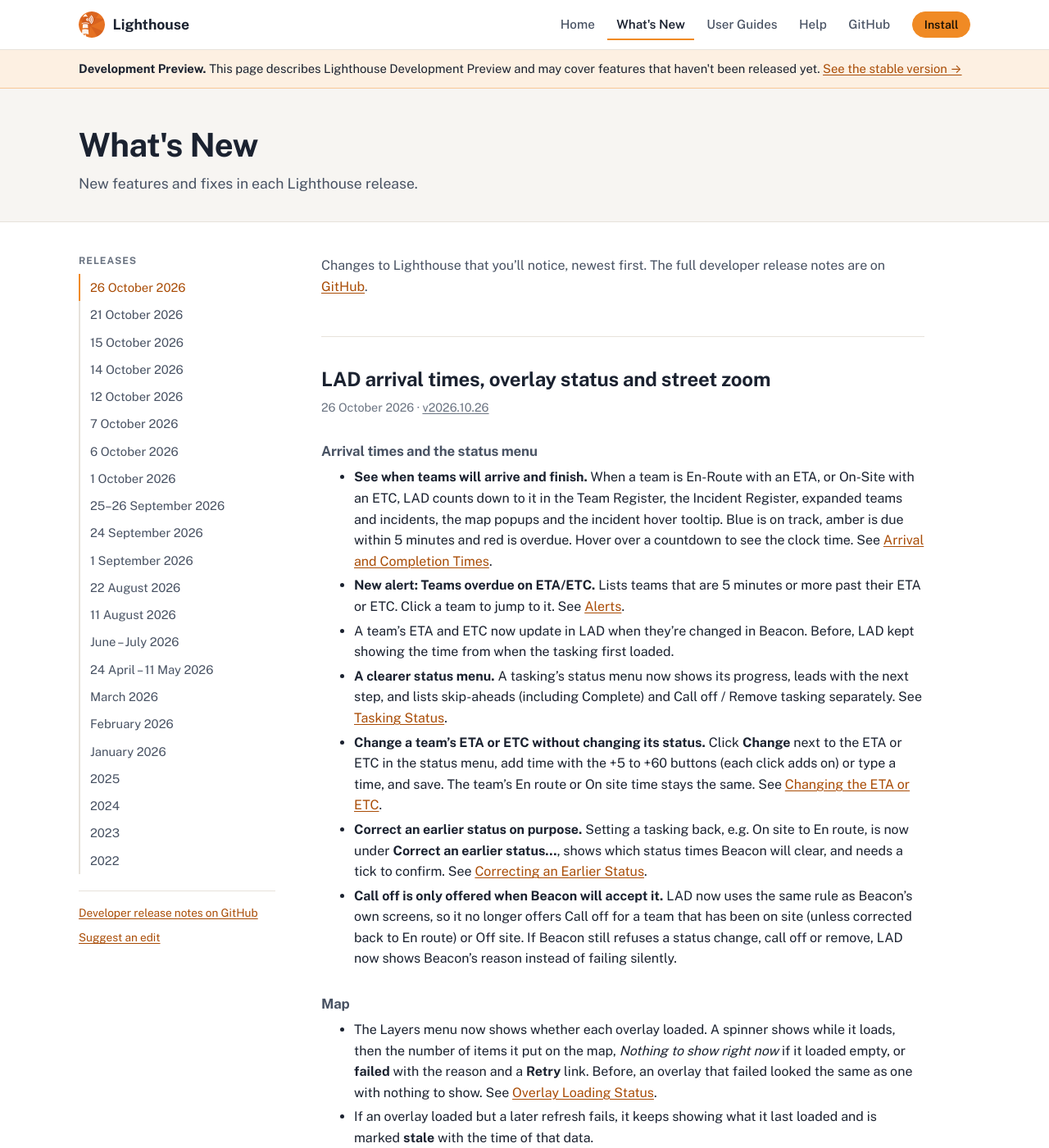
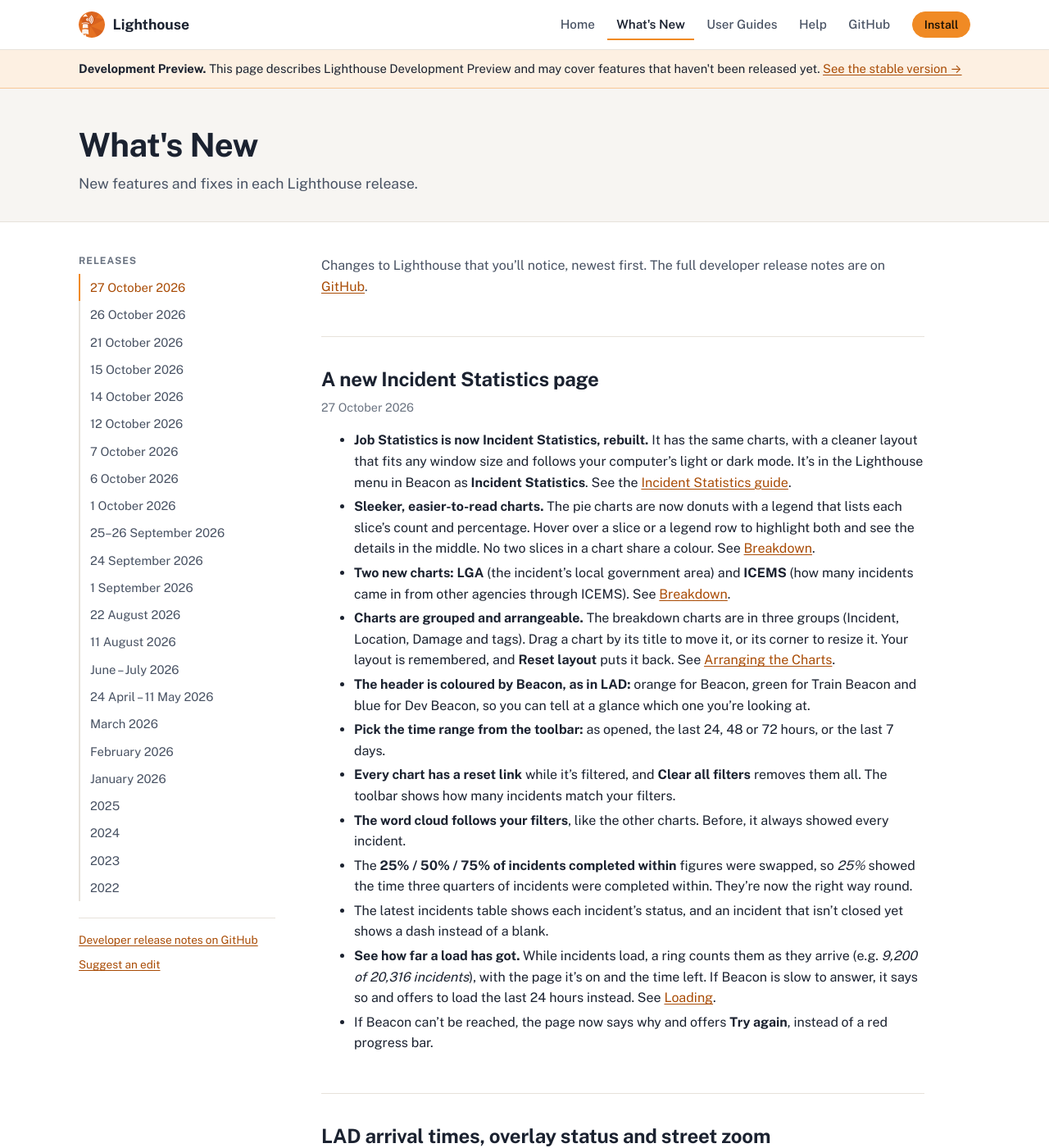
Before and after one commit to NSWSESMembers/lighthouse.ses.nsw.gov.au, a Jekyll site: the page built from preview/whats-new/index.md, in a window 1280 px wide and 1400 px high. Shown: the whole window at 82% size. Built offline with Jekyll 4.4.1, drawn with Linux system fonts in a browser that asks for light colours.

Commit message:
Sync preview docs from NSWSESMembers/Lighthouse@ce0fbea (master-dev)

```diff
--- a/_data/lad_guide_preview.yml
+++ b/_data/lad_guide_preview.yml
@@ -1,2 +1,2 @@
-version_name: "2026.10.26 build 915ad17"
-commit: "915ad171b856a358b8511416479e349258698576"
+version_name: "2026.10.27 build ce0fbea"
+commit: "ce0fbea67546e51bb8236d1f0a7c393d391c1aca"
--- a/preview/whats-new/index.md
+++ b/preview/whats-new/index.md
@@ -17,6 +17,23 @@ when a release touches more than one area. Link LAD changes to the matching
 section of the LAD guide with a full /preview/guides/lad/... URL.
 The home page shows the first three `##` entries, so keep the title short.
 -->
+
+## A new Incident Statistics page
+
+*27 October 2026*
+
+- **Job Statistics is now Incident Statistics, rebuilt.** It has the same charts, with a cleaner layout that fits any window size and follows your computer's light or dark mode. It's in the Lighthouse menu in Beacon as **Incident Statistics**. See the [Incident Statistics guide](/preview/guides/stats/).
+- **Sleeker, easier-to-read charts.** The pie charts are now donuts with a legend that lists each slice's count and percentage. Hover over a slice or a legend row to highlight both and see the details in the middle. No two slices in a chart share a colour. See [Breakdown](/preview/guides/stats/#breakdown).
+- **Two new charts:** **LGA** (the incident's local government area) and **ICEMS** (how many incidents came in from other agencies through ICEMS). See [Breakdown](/preview/guides/stats/#breakdown).
+- **Charts are grouped and arrangeable.** The breakdown charts are in three groups (Incident, Location, Damage and tags). Drag a chart by its title to move it, or its corner to resize it. Your layout is remembered, and **Reset layout** puts it back. See [Arranging the Charts](/preview/guides/stats/#arranging-the-charts).
+- **The header is coloured by Beacon, as in LAD:** orange for Beacon, green for Train Beacon and blue for Dev Beacon, so you can tell at a glance which one you're looking at.
+- **Pick the time range from the toolbar:** as opened, the last 24, 48 or 72 hours, or the last 7 days.
+- **Every chart has a reset link** while it's filtered, and **Clear all filters** removes them all. The toolbar shows how many incidents match your filters.
+- **The word cloud follows your filters**, like the other charts. Before, it always showed every incident.
+- The **25% / 50% / 75% of incidents completed within** figures were swapped, so *25%* showed the time three quarters of incidents were completed within. They're now the right way round.
+- The latest incidents table shows each incident's status, and an incident that isn't closed yet shows a dash instead of a blank.
+- **See how far a load has got.** While incidents load, a ring counts them as they arrive (e.g. *9,200 of 20,316 incidents*), with the page it's on and the time left. If Beacon is slow to answer, it says so and offers to load the last 24 hours instead. See [Loading](/preview/guides/stats/#loading).
+- If Beacon can't be reached, the page now says why and offers **Try again**, instead of a red progress bar.
 
 ## LAD arrival times, overlay status and street zoom
 
```
Also changed, not shown: preview/guides/stats/index.md (added, +132 -0 lines), preview/guides/stats/images/breakdowns.png (added), preview/guides/stats/images/completion-times.png (added), preview/guides/stats/images/dark.png (added), preview/guides/stats/images/filtered.png (added), preview/guides/stats/images/latest-incidents.png (added), preview/guides/stats/images/loading.png (added), preview/guides/stats/images/over-time.png (added), preview/guides/stats/images/overview.png (added), preview/guides/stats/images/toolbar-train.png (added), preview/guides/stats/images/toolbar.png (added), preview/guides/stats/images/word-cloud.png (added).
